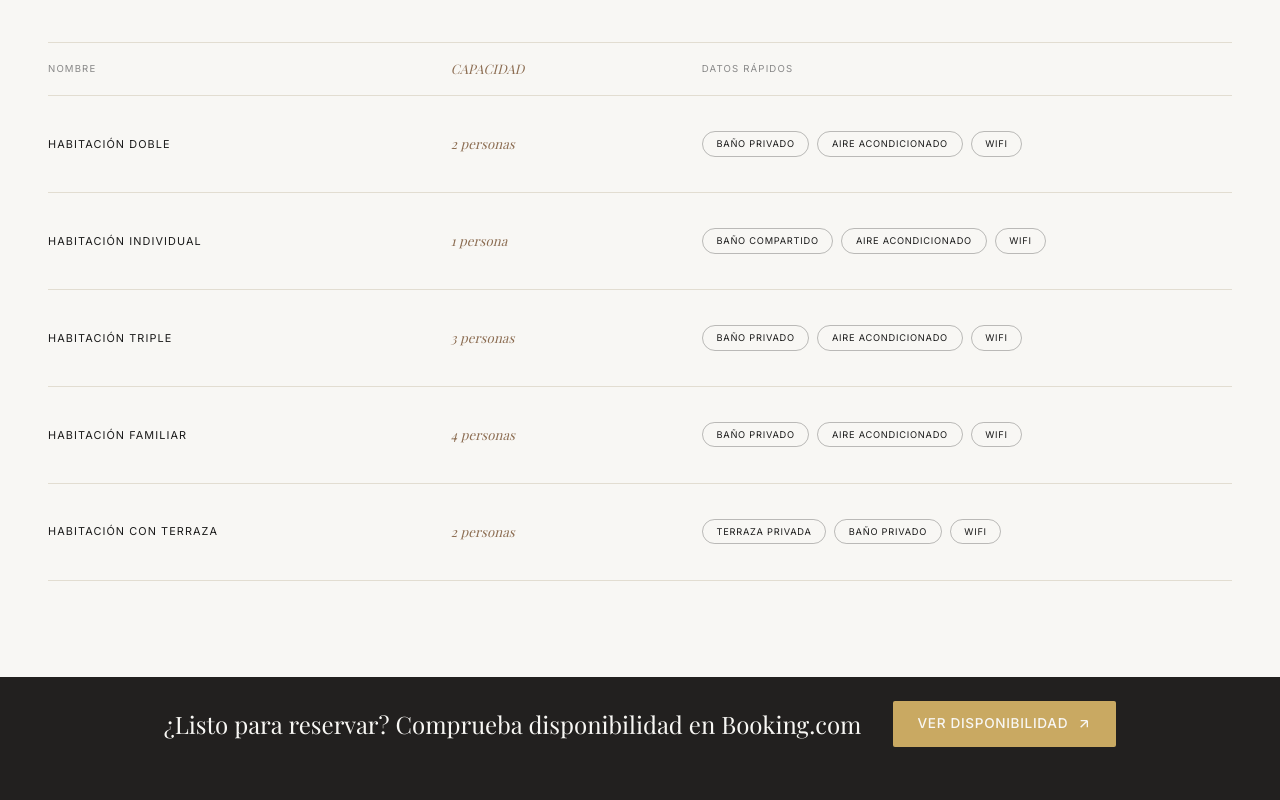
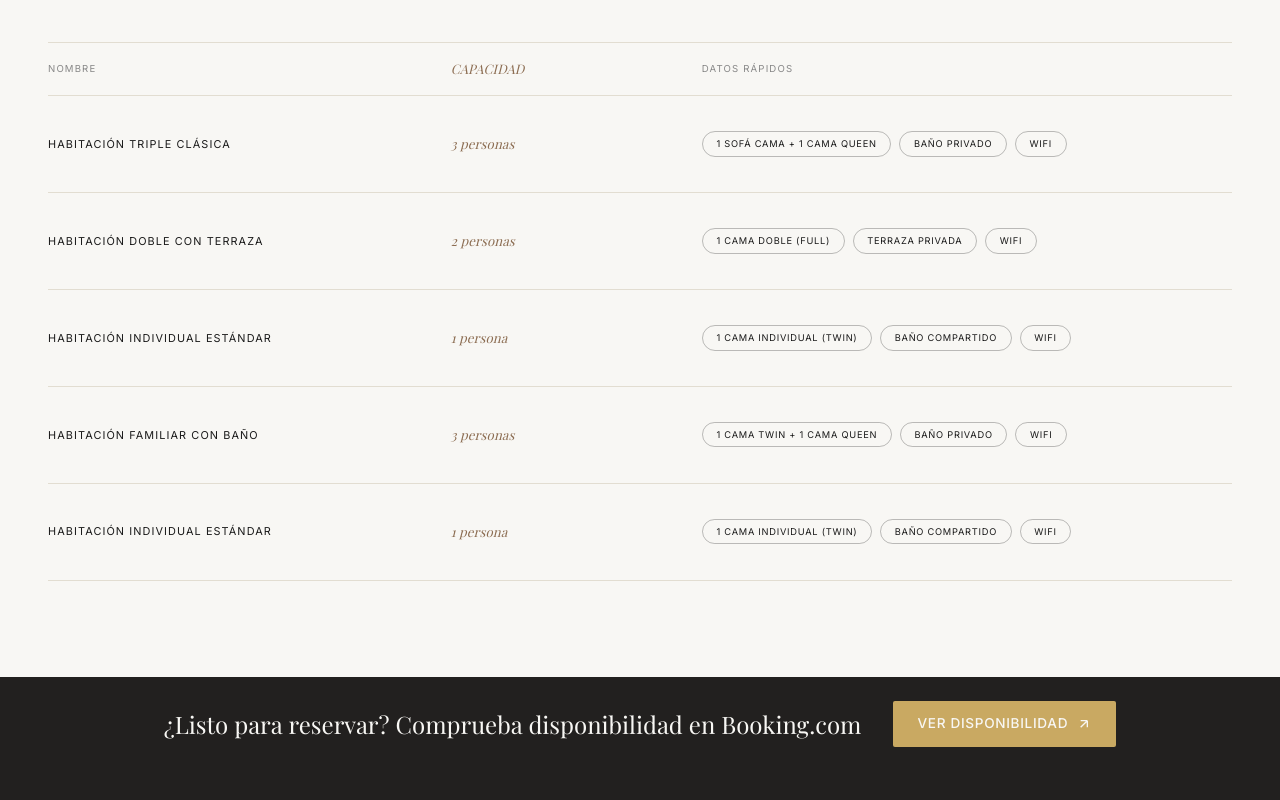
Before and after one commit to KunalMeher19/Rosa_del_vents, a React (Create React App) app in the folder frontend/: page / in a window 1280 px wide. Shown: the part 1700-2500 px from the top of the page. Built offline with nearby package versions, Linux system fonts and the light colour scheme; a web font is replaced by a local one.

Commit message:
feat: initialize frontend application with core layout, smooth scrolling, and the new HotelsSection component.

```diff
--- a/frontend/src/App.jsx
+++ b/frontend/src/App.jsx
@@ -4,7 +4,7 @@ import { ScrollTrigger } from 'gsap/ScrollTrigger';
 import Lenis from 'lenis';
 import './App.css';
 
-import { LanguageProvider } from './context/LanguageContext';
+import { LanguageProvider, useLang } from './context/LanguageContext';
 import LoadingScreen from './components/LoadingScreen';
 import Navigation from './components/Navigation';
 import Hero from './components/Hero';
@@ -110,6 +110,19 @@ function AppInner() {
     }
   }, [loading]);
 
+  const { lang } = useLang();
+
+  // Refresh GSAP ScrollTriggers when language changes (page height may change)
+  useEffect(() => {
+    if (!loading) {
+      // Small delay to let React render the new language strings
+      const t = setTimeout(() => {
+        ScrollTrigger.refresh();
+      }, 100);
+      return () => clearTimeout(t);
+    }
+  }, [lang, loading]);
+
   return (
     <div className="App">
       <LoadingScreen isLoading={loading} />
--- a/frontend/src/components/HotelsSection.jsx
+++ b/frontend/src/components/HotelsSection.jsx
@@ -8,48 +8,48 @@ const BOOKING_URL = 'https://www.booking.com/hotel/es/hostal-rosa-dels-vents.es.
 const amenitiesData = [
   {
     id: 1,
-    nameEs: 'Habitación Doble',
-    nameEn: 'Double Room',
-    capacityEs: '2 personas',
-    capacityEn: '2 people',
-    featuresEs: ['BAÑO PRIVADO', 'AIRE ACONDICIONADO', 'WIFI'],
-    featuresEn: ['PRIVATE BATHROOM', 'AIR CONDITIONING', 'WIFI'],
+    nameEs: 'Habitación Triple Clásica',
+    nameEn: 'Classic Triple Room',
+    capacityEs: '3 personas',
+    capacityEn: '3 people',
+    featuresEs: ['1 SOFÁ CAMA + 1 CAMA QUEEN', 'BAÑO PRIVADO', 'WIFI'],
+    featuresEn: ['1 SOFA BED + 1 QUEEN BED', 'PRIVATE BATHROOM', 'WIFI'],
   },
   {
     id: 2,
-    nameEs: 'Habitación Individual',
-    nameEn: 'Single Room',
-    capacityEs: '1 persona',
-    capacityEn: '1 person',
-    featuresEs: ['BAÑO COMPARTIDO', 'AIRE ACONDICIONADO', 'WIFI'],
-    featuresEn: ['SHARED BATHROOM', 'AIR CONDITIONING', 'WIFI'],
+    nameEs: 'Habitación Doble con Terraza',
+    nameEn: 'Double Room with Terrace',
+    capacityEs: '2 personas',
+    capacityEn: '2 people',
+    featuresEs: ['1 CAMA DOBLE (FULL)', 'TERRAZA PRIVADA', 'WIFI'],
+    featuresEn: ['1 FULL BED', 'PRIVATE TERRACE', 'WIFI'],
   },
   {
     id: 3,
-    nameEs: 'Habitación Triple',
-    nameEn: 'Triple Room',
-    capacityEs: '3 personas',
-    capacityEn: '3 people',
-    featuresEs: ['BAÑO PRIVADO', 'AIRE ACONDICIONADO', 'WIFI'],
-    featuresEn: ['PRIVATE BATHROOM', 'AIR CONDITIONING', 'WIFI'],
+    nameEs: 'Habitación Individual Estándar',
+    nameEn: 'Standard Single Room',
+    capacityEs: '1 persona',
+    capacityEn: '1 person',
+    featuresEs: ['1 CAMA INDIVIDUAL (TWIN)', 'BAÑO COMPARTIDO', 'WIFI'],
+    featuresEn: ['1 TWIN BED', 'SHARED BATHROOM', 'WIFI'],
   },
   {
     id: 4,
-    nameEs: 'Habitación Familiar',
-    nameEn: 'Family Room',
-    capacityEs: '4 personas',
-    capacityEn: '4 people',
-    featuresEs: ['BAÑO PRIVADO', 'AIRE ACONDICIONADO', 'WIFI'],
-    featuresEn: ['PRIVATE BATHROOM', 'AIR CONDITIONING', 'WIFI'],
+    nameEs: 'Habitación Familiar con Baño',
+    nameEn: 'Family Room with Bathroom',
+    capacityEs: '3 personas',
+    capacityEn: '3 people',
+    featuresEs: ['1 CAMA TWIN + 1 CAMA QUEEN', 'BAÑO PRIVADO', 'WIFI'],
+    featuresEn: ['1 TWIN BED + 1 QUEEN BED', 'PRIVATE BATHROOM', 'WIFI'],
   },
   {
     id: 5,
-    nameEs: 'Habitación con Terraza',
-    nameEn: 'Room with Terrace',
-    capacityEs: '2 personas',
-    capacityEn: '2 people',
-    featuresEs: ['TERRAZA PRIVADA', 'BAÑO PRIVADO', 'WIFI'],
-    featuresEn: ['PRIVATE TERRACE', 'PRIVATE BATHROOM', 'WIFI'],
+    nameEs: 'Habitación Individual Estándar',
+    nameEn: 'Standard Single Room',
+    capacityEs: '1 persona',
+    capacityEn: '1 person',
+    featuresEs: ['1 CAMA INDIVIDUAL (TWIN)', 'BAÑO COMPARTIDO', 'WIFI'],
+    featuresEn: ['1 TWIN BED', 'SHARED BATHROOM', 'WIFI'],
   }
 ];
 
```
